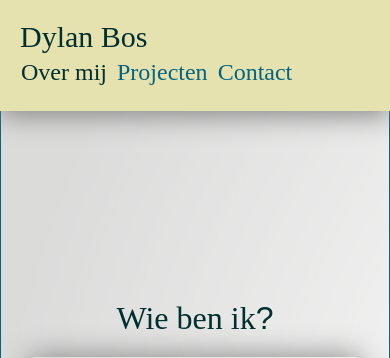
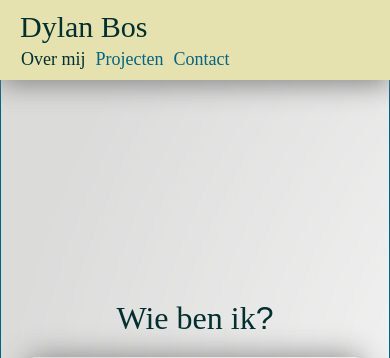
Before and after one commit to db1996/portfolio, a PHP site: page / in a window 390 px wide. Shown: the top 358 px of the page. Run offline with PHP 8.4, Linux system fonts and the light colour scheme.

Commit message:
changed some nav settings on phone screens

```diff
--- a/css/navigation.css
+++ b/css/navigation.css
@@ -66,6 +66,7 @@ Header{
 	-webkit-transition: all 0.3s ease;
 	width: 30px;
 	cursor: pointer;
+	z-index: 100;
 }
 #menuButtonDiv img:hover{
 	width: 40px;
@@ -151,4 +152,10 @@ Header{
 	.rightNavLabels{
 		display:none;
 	}
+	header{
+		font-size: 18px;
+		height: 50px;
+		padding-top: 10px;
+	}
+
 }
```
